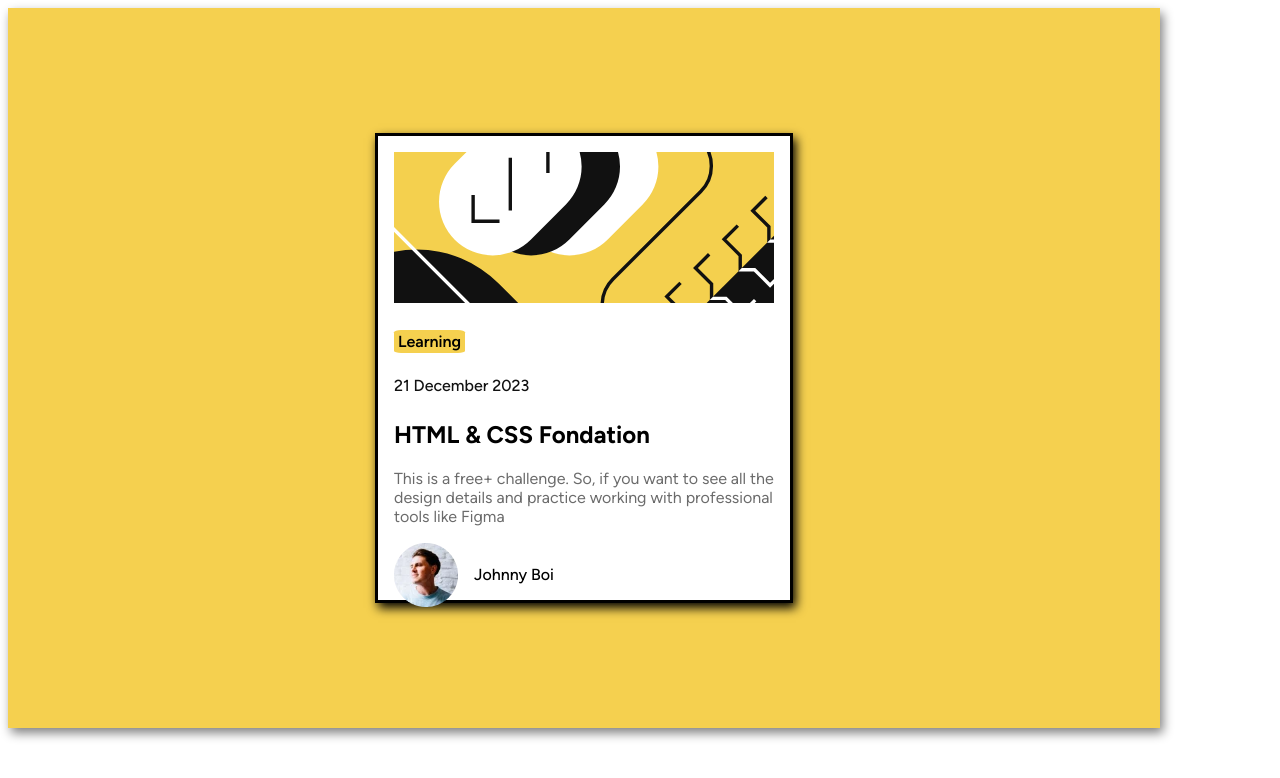
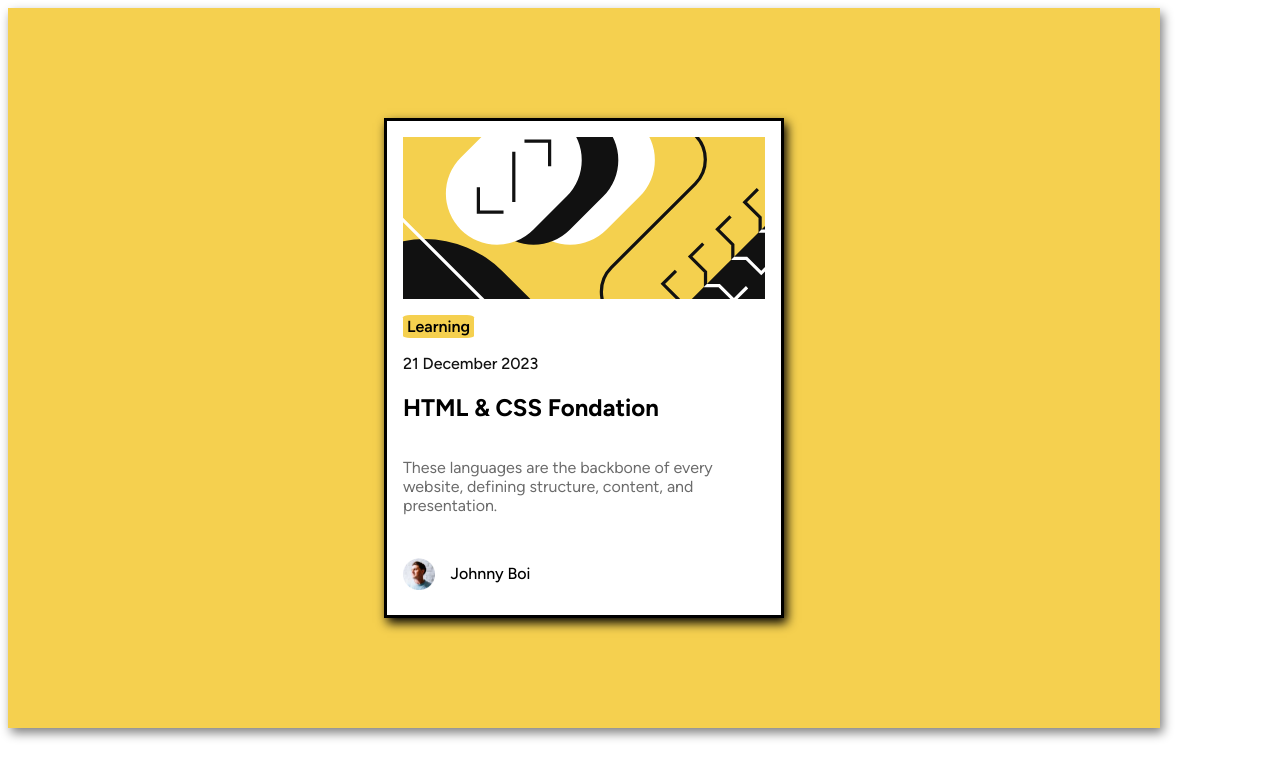
Before and after one commit to dserero/blog-preview-card-main, a plain HTML site: page index.html in a window 1280 px wide. Drawn offline with Linux system fonts and the light colour scheme.

Commit message:
Reformat

```diff
--- a/index.html
+++ b/index.html
@@ -15,11 +15,11 @@
   <div class="background">
     <div class="container">
       <img class="illustration-article" src="assets/images/illustration-article.svg" alt="">
-      <h6><span class="tag">Learning</span></h6>
-      <h6><span class="publish-date">21 December 2023</span></h6>
+      <span class="tag">Learning</span>
+      <span class="publish-date">21 December 2023</span>
       <h2 class="title">HTML & CSS Fondation</h2>
       <p class="description">
-        This is a free+ challenge. So, if you want to see all the design details and practice working with professional tools like Figma
+        These languages are the backbone of every website, defining structure, content, and presentation.
       </p>
       <div class="author-container">
         <img src="assets/images/image-avatar.webp" alt="">
@@ -28,4 +28,3 @@
     </div>
   </div>
 </body>
-</html>
--- a/styles.css
+++ b/styles.css
@@ -1,3 +1,9 @@
+*,
+*::before,
+*::after {
+    box-sizing: border-box;
+}
+
 @font-face {
     font-family: "main";
     src: url("assets/fonts/Figtree-VariableFont_wght.ttf");
@@ -11,25 +17,34 @@
     justify-content: center;
     align-items: center;
     box-shadow: 3px 5px 10px grey;
+    overflow: scroll;
 }
 
 .container {
-    width: max(20%, 380px);
-    height: 60%;
+    width: max(20%, 400px);
+    height: max(60%, 500px);
+    display: flex;
+    flex-direction: column;
     padding: 1rem;
+    /* margin: 1rem; */
     background-color: white;
     border: solid black;
     box-shadow: 3px 5px 10px black;
+    overflow: hidden;
 }
 
 .illustration-article {
-    width: 100%;
+    /* width: 100%; */
+    /* margin: 1rem; */
+    /* border: 1px solid black; */
+    /* padding: 1rem; */
     max-height: 35%;
     object-fit: cover;
 }
 
 .tag {
-    /* display: inline; */
+    width: fit-content;
+    margin-block: 1rem;
     font-family: 'main';
     font-weight: 600;
     font-size: 16px;
@@ -56,8 +71,19 @@
 
 .author-container {
     display: flex;
+    margin-top: auto;
+    /* height: 5%; */
+    /* margin: 1rem; */
+    /* gap: 1rem; */
+    /* height: 1rem; */
+
     align-items: center;
 }
+
+.author-container img {
+    height: 2rem;
+}
+
 
 .author-name {
     font-family: 'main';
```
